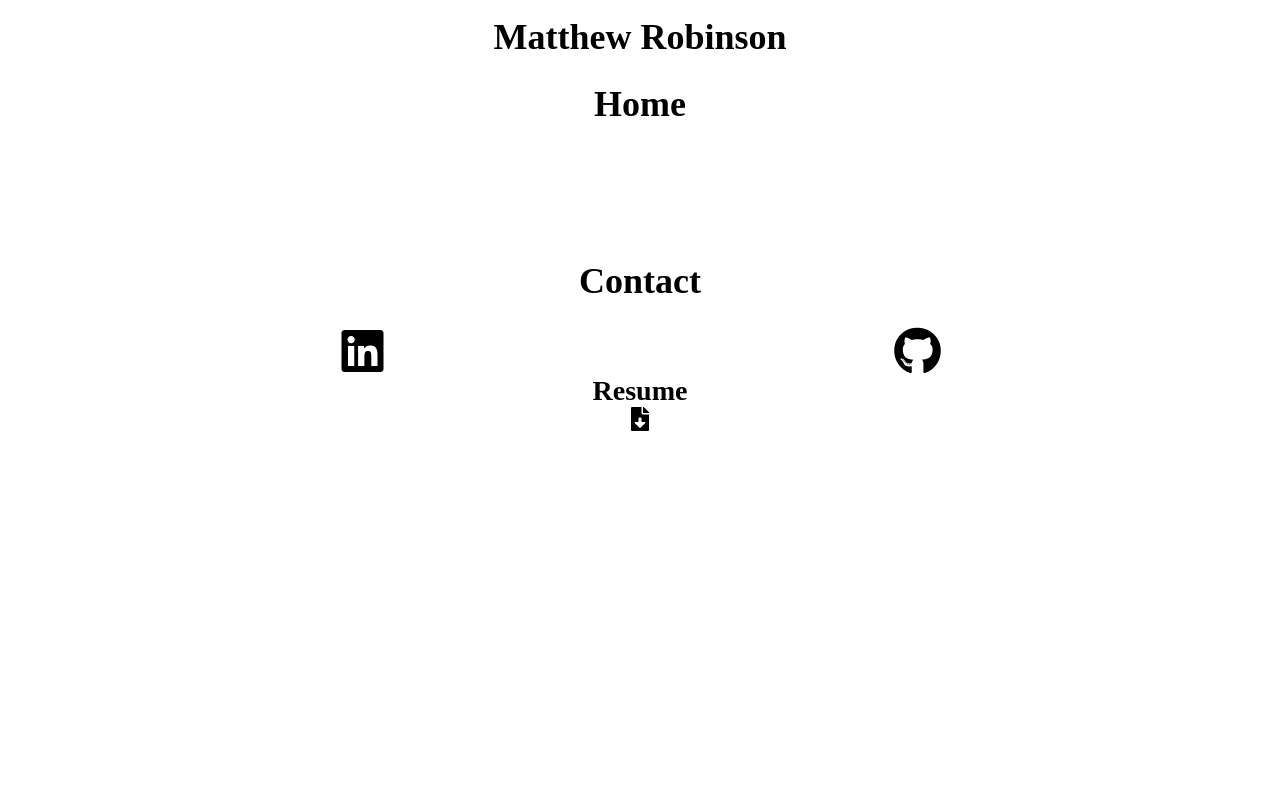
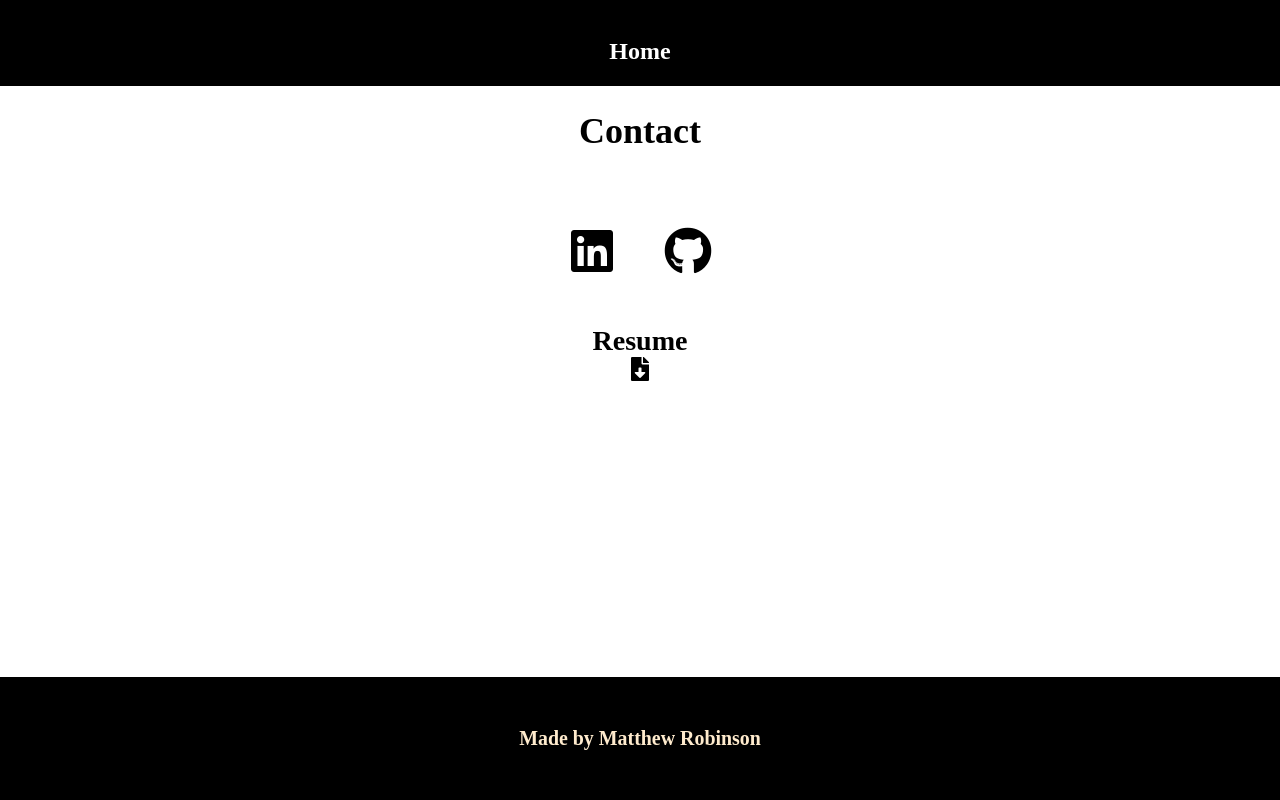
Before and after one commit to matthewrobinson4123/PortfolioWebsite, a plain HTML site: page contact.html in a window 1280 px wide. Drawn offline with Linux system fonts and the light colour scheme; a web font is replaced by a local one.

Commit message:
finished, awaiting C&C

```diff
--- a/contact.html
+++ b/contact.html
@@ -11,18 +11,19 @@
     </head>
 
     <body>
-        <nav>
-            <h1>Matthew Robinson</h1>
-            <h2>
-                <a href="./index.html">Home</a>
-            </h2>
-        </nav>
+        <header>
+            <!--NAVBAR-->
+            <nav>
+                <ul>
+                    <a href="./index.html"><li>Home</li></a>
+                </ul>
+            </nav>
+        </header>
 
         <main>
             <section>
                 <h2>Contact</h2>
-                <div class="contact-container
-                ">
+                <div class="contact-container">
                     <a href="https://www.linkedin.com/in/matthew-robinson-257a441ba/">
                         <i class="fab fa-linkedin icon"></i>
                     </a>
@@ -43,4 +44,8 @@
         </main>
 
     </body>
+
+    <footer class="contact">
+        <h5>Made by Matthew Robinson</h5>
+    </footer>
 </html>
--- a/styles.css
+++ b/styles.css
@@ -48,6 +48,10 @@ nav li{
     font-size: 1.5rem;
     font-weight: bold;
     text-align: center;
+}
+
+nav a{
+    margin: auto;
 }
 
 nav li:hover{
@@ -214,3 +218,35 @@ footer h5{
     background-color: black;
     color: blanchedalmond;
 }
+
+
+
+/* CONTACT PAGE */
+
+.contact-container{
+    justify-content:center;
+    margin: 50px auto;
+}
+
+.contact-container i:hover{
+    color: red;
+}
+
+footer.contact{
+    position: fixed;
+    left: 0;
+    bottom: 0;
+    width: 100%;
+}
+
+
+
+
+
+/* CELLPHONE SIZE */
+
+@media screen and (max-width: 480px){
+
+
+
+}
```
